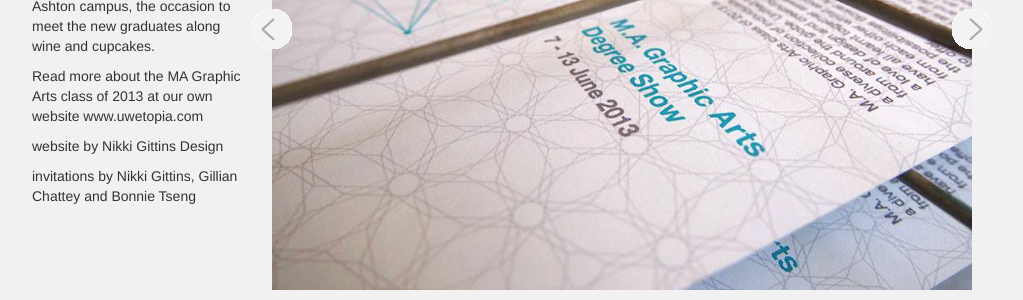
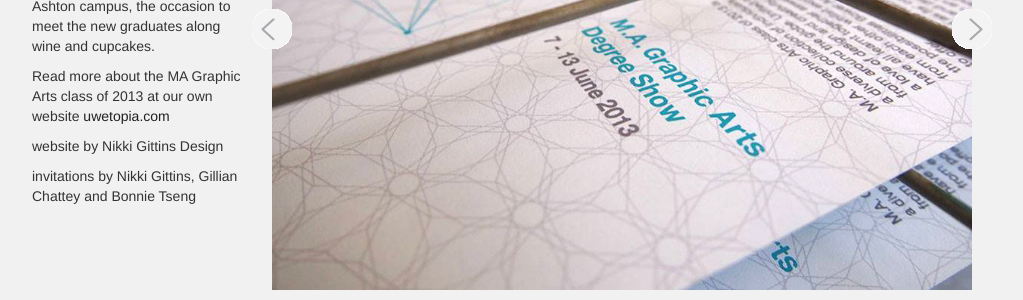
Before and after one commit to Kissy/adeline-marteil, a Jekyll site: the page built from _posts/exhibition/2013-04-11-degree-show.markdown, in a window 1280 px wide. Shown: the part 478-778 px from the top of the page, without its empty margins (138-1161 px from the left). Built offline with Jekyll 4.4.1, drawn with Linux system fonts in a browser that asks for light colours; Markdown is read by kramdown in place of the engine named in the settings.

Commit message:
Update 2013-04-11-degree-show.markdown

```diff
--- a/_posts/exhibition/2013-04-11-degree-show.markdown
+++ b/_posts/exhibition/2013-04-11-degree-show.markdown
@@ -10,8 +10,7 @@
 The preview evening is 6-9pm Friday 7th June at the Bower Ashton campus, the occasion to meet the new graduates along wine and cupcakes.
 
 Read more about the MA Graphic Arts class of 2013 at our own website
-www.uwetopia.com
-
+[uwetopia.com](http://www.uwetopia.com)
 
 
 
```
